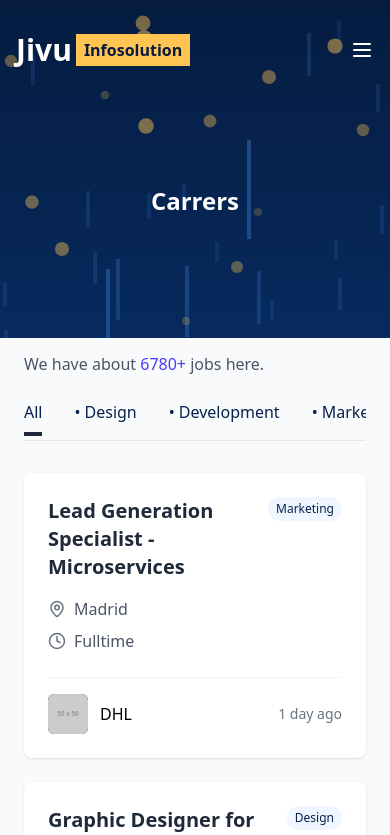
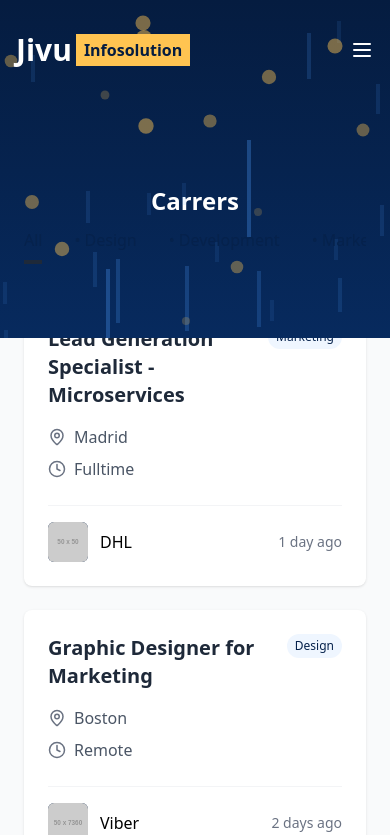
Before and after one commit to JivuInfosolution/Website, a React (Vite) app: page /careers in a window 390 px wide. Shown: the top 835 px of the page. Built offline with nearby package versions, Linux system fonts and the light colour scheme.

Commit message:
added responsivness in all pages

```diff
--- a/src/component/JobSearchPage.jsx
+++ b/src/component/JobSearchPage.jsx
@@ -280,7 +280,7 @@ ${coverLetter}
                 <h2 className='mt-16 text-2xl'>Carrers</h2>
               </div>
       </div>
-      <div className="max-w-6xl mx-auto mt-60">
+      <div className="max-w-6xl mx-auto mt-[20%]">
         <div className="flex justify-between items-center mb-6">
           <div>
             <h1 className="text-4xl font-bold text-gray-800">
--- a/src/component/LandingPage.jsx
+++ b/src/component/LandingPage.jsx
@@ -12,7 +12,7 @@ const LandingPage = () => {
   return (
     <section id="home" className="min-h-screen relative overflow-hidden">
       <div className="absolute inset-0 z-0 bg-gradient-to-b from-[#051c40] to-[#072a5e]">
-        <div className="absolute w-full h-full border-2 border-red-500">
+        <div className="absolute w-full h-full ">
           {Array.from({ length: 20 }).map((_, index) => (
             <motion.div
               key={index}
```
